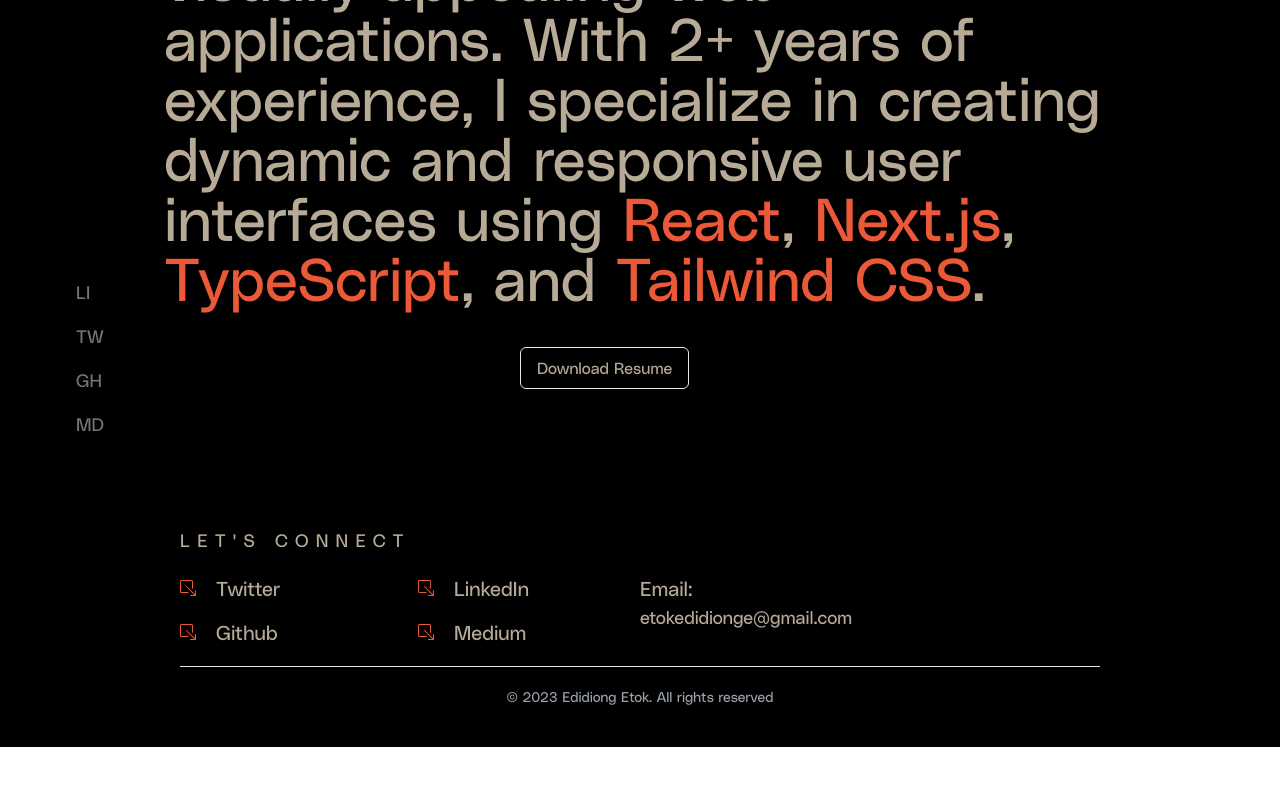
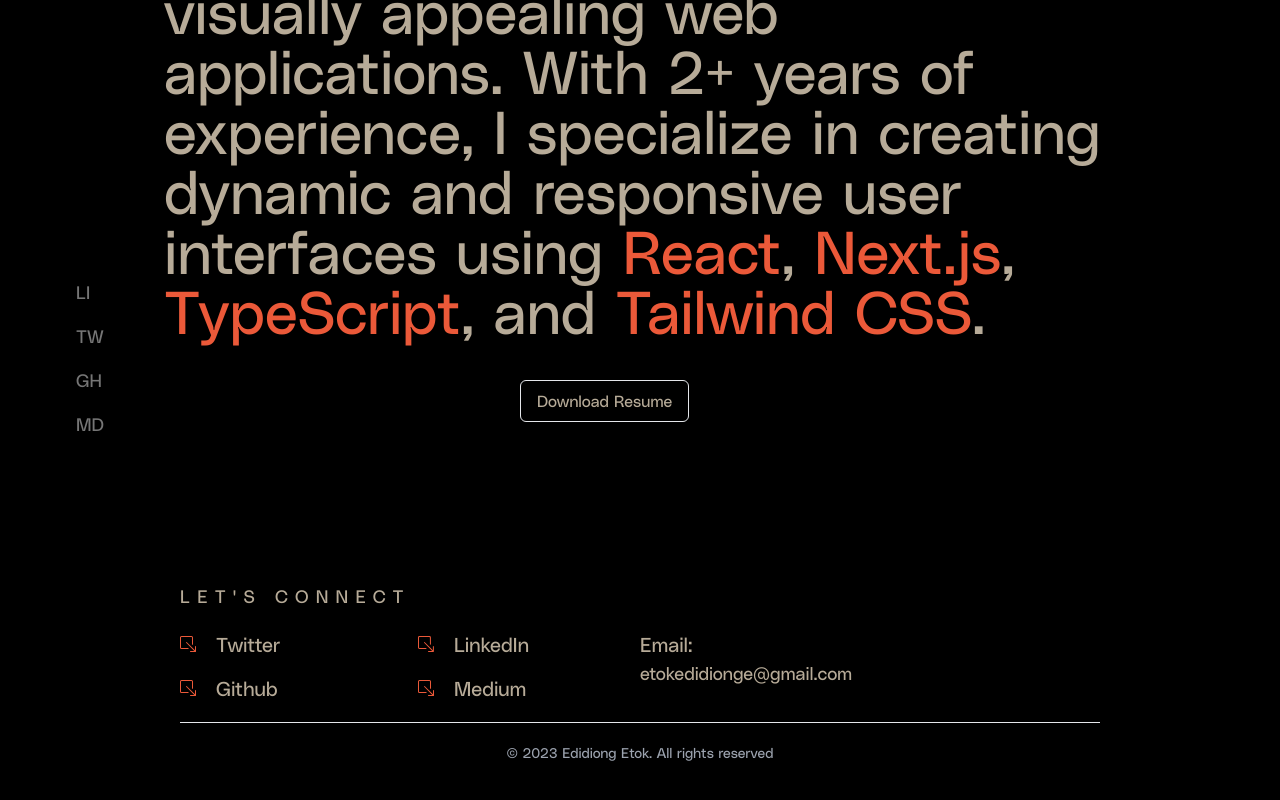
Before and after one commit to edidee/portfolio_site, a Next.js app: page /about in a window 1280 px wide. Shown: the part 314-1114 px from the top of the page. Before the commit the page ends 1061 px from the top, so only its background shows below. Built offline with nearby package versions, Linux system fonts and the light colour scheme; a web font is replaced by a local one.

Commit message:
adjust navigation

```diff
--- a/src/components/About.tsx
+++ b/src/components/About.tsx
@@ -6,8 +6,10 @@
   return (
     <section
       id="about"
-      className="container lg:h-screen flex flex-col justify-center items-center px-6 text-center lg:text-left bg-black  py-10 text-[#B7AB98]"
+      className="container lg:h-screen xl:h-auto flex flex-col justify-center  px-6 text-center lg:text-left bg-black  py-10 text-[#B7AB98]"
     >
+      <div className="mt-[50px] lg:mt-[90px]">
+
       <p className="text-xs md:text-sm tracking-[0.4em] uppercase">About Me</p>
       <p className="mt-6 text-2xl md:text-4xl lg:text-6xl font-secondary text-[#B7AB98] ">
         A <span className="">frontend developer</span> with passion
@@ -36,6 +38,7 @@
           </Link>
         </button>
       </div>
+      </div>
     </section>
   );
 };
--- a/src/components/Blog.tsx
+++ b/src/components/Blog.tsx
@@ -41,7 +41,9 @@
       id="blog"
       className=" bg-black w-full text-white p-10 "
     >
-      <p className="text-sm md:text-lg tracking-[0.4em] uppercase">
+      <div className="mt-[50px] lg:mt-[70px]">
+
+      <p className="text-xs md:text-sm tracking-[0.4em] uppercase">
         I&apos;ve written about
       </p>
       <div className="grid lg:grid-cols-2 gap-4 lg:gap-8 mt-5">
@@ -61,6 +63,7 @@
           </div>
         ))}
       </div>
+      </div>
     </section>
   );
 };
--- a/src/components/Contact.tsx
+++ b/src/components/Contact.tsx
@@ -31,7 +31,7 @@
   return (
     <section
       id="contact"
-      className="container bg-black w-full text-[#B7AB98] p-10 "
+      className="container bg-black w-full text-[#B7AB98] p-10 lg:mt-20"
     >
       <p className="text-sm md:text-lg tracking-[0.4em] uppercase">
         Let&apos;s Connect
--- a/src/components/Hero.tsx
+++ b/src/components/Hero.tsx
@@ -5,9 +5,9 @@
   return (
     <header
       id="home"
-      className="container mb-14 lg:mb-0 lg:h-screen w-full text-black lg:text-[#B7AB98] text-center"
+      className="container mb-14 lg:mb-0 lg:h-screen xl:h-auto  w-full text-black lg:text-[#B7AB98] text-center"
     >
-      <div className="w-10/12 md:w-8/12 mt-[100px] flex flex-col items-center justify-center mx-auto">
+      <div className="w-10/12 md:w-8/12 mt-[50px] lg:mt-[90px] flex flex-col items-center justify-center mx-auto">
         <p className="text-sm md:text-lg tracking-[0.4em] uppercase">
           I am Edidiong Etok
         </p>
--- a/src/components/Works.tsx
+++ b/src/components/Works.tsx
@@ -46,7 +46,9 @@
       id="works"
       className=" bg-black w-full text-white p-10 "
     >
-      <p className="text-sm md:text-lg tracking-[0.4em] uppercase text-center lg:text-left">
+      <div className="mt-[50px] lg:mt-[70px]">
+
+      <p className="text-xs md:text-sm tracking-[0.4em] uppercase text-center lg:text-left">
         What I&apos;ve done
       </p>
       <div className="grid lg:grid-cols-2
@@ -74,6 +76,7 @@
           </div>
         ))}
       </div>
+      </div>
     </section>
   );
 };
--- a/src/layout/PageLayout.tsx
+++ b/src/layout/PageLayout.tsx
@@ -6,37 +6,14 @@
 import { useRouter } from "next/router";
 import clsx from "clsx";
 import { BsBoxArrowDownRight } from "react-icons/bs";
+import { Contact } from "@/components/Contact";
 
 // import {gsap } from "gsap"
 // import { ScrollSmoother } from "gsap/ScrollSmoother";
 // import { ScrollTrigger } from "gsap/ScrollTrigger";
 
 
-interface socialsProps {
-  title: string;
-  href: string;
-}
-const socials: socialsProps[] = [
-  {
-    title: "Twitter",
-    href: "https://twitter.com/EdidiongEtok",
-  },
 
-  {
-    title: "LinkedIn",
-    href: "https://www.linkedin.com/in/edidiong-etok-bb1425189",
-  },
-
-  {
-    title: "Github",
-    href: "https://github.com/edidee",
-  },
-
-  {
-    title: "Medium",
-    href: "https://medium.com/@edidee",
-  },
-];
 interface LayoutProps {
   children: React.ReactNode;
 }
@@ -59,7 +36,7 @@
   };
 
   return (
-    <main id="smooth-wrapper" className="container">
+    <div id="smooth-wrapper" className="container ">
       {/* mobile view */}
       <div className="block lg:hidden">
         <div className="sticky top-0 flex justify-between items-center py-2 px-6 bg-black  text-[#B7AB98]">
@@ -161,41 +138,10 @@
             </div>
           </div>
         </div>
-        <div className="col-span-10">{children}
+        <div className="col-span-10">
+          {children}
+        <Contact />
 
-        <section
-      id="contact"
-      className="container bg-black w-full text-[#B7AB98] p-10 "
-    >
-      <p className="text-sm md:text-lg tracking-[0.4em] uppercase">
-        Let&apos;s Connect
-      </p>
-
-      <div className="lg:grid lg:grid-cols-2 my-5">
-        <div className="col-span-1 md:grid md:grid-cols-2 gap-4 ">
-          {socials.map(({ href, title }) => (
-            <div key={title} className="flex items-center space-x-5 w-6/12">
-              <BsBoxArrowDownRight className="text-[#eb5939]" />
-              <Link href={href} className="text-xl">
-                {title}
-              </Link>
-            </div>
-          ))}
-        </div>
-        <div className="mt-6 lg:mt-0">
-          <div className="text-xl">
-            <p>Email:</p>
-            <Link href="mailto:etokedidionge@gmail.com" className="text-lg">
-              etokedidionge@gmail.com
-            </Link>
-          </div>
-        </div>
-      </div>
-      <hr />
-      <div className="mt-5 text-center text-gray-400 text-sm">
-        &copy; {new Date().getFullYear()} Edidiong Etok. All rights reserved
-      </div>
-    </section>
         </div>
 
         <div className="sticky top-0 col-span-1 bg-black text-[#B7AB98] h-screen px-4 py-12">
@@ -245,6 +191,6 @@
           </nav>
         </div>
       </div>
-    </main>
+    </div>
   );
 };
--- a/src/pages/contact.tsx
+++ /dev/null
@@ -1,12 +0,0 @@
-import { Contact } from '@/components/Contact'
-import React from 'react'
-
-const contact = () => {
-  return (
-    <>
-    {/* <Contact /> */}
-    </>
-  )
-}
-
-export default contact
--- a/src/styles/globals.css
+++ b/src/styles/globals.css
@@ -41,17 +41,17 @@
 
  /* Hide scrollbar for Chrome, Safari and Opera */
  body::-webkit-scrollbar {
-    display: none;
+    /* display: none; */
 }
 
 /* Hide scrollbar for IE, Edge and Firefox */
 body {
     -ms-overflow-style: none; /* IE and Edge */
     scrollbar-width: none; /* Firefox */
-
+    @apply lg:bg-black
 }
 
 .container {
-    @apply mx-auto max-w-[1600px];
+    @apply mx-auto max-w-[1700px];
 
 }
```
